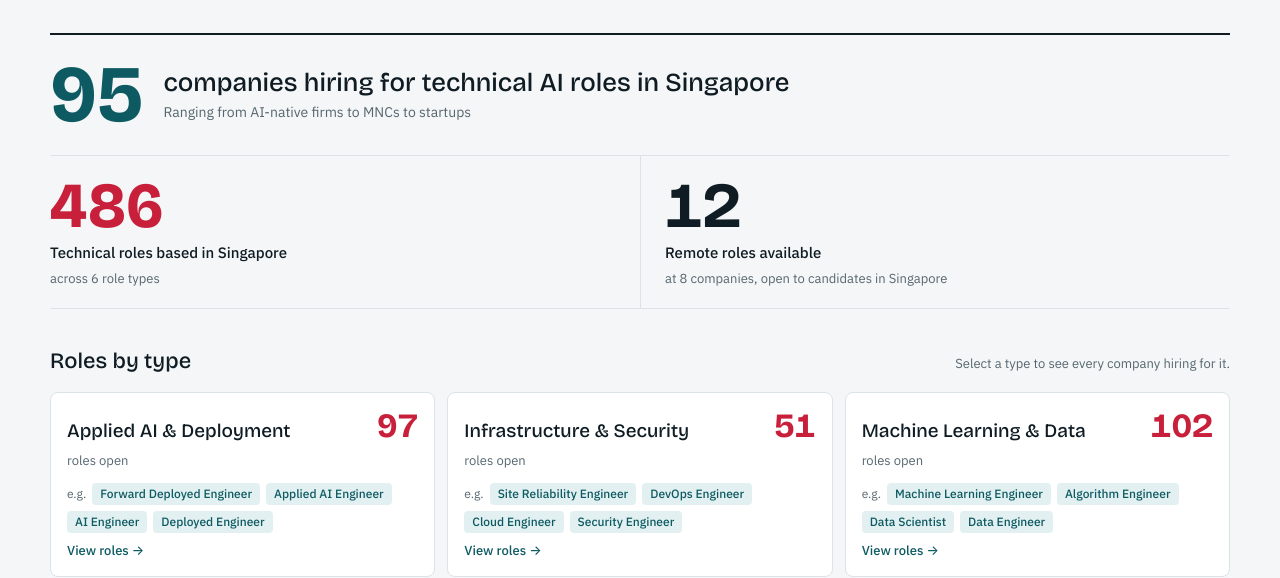
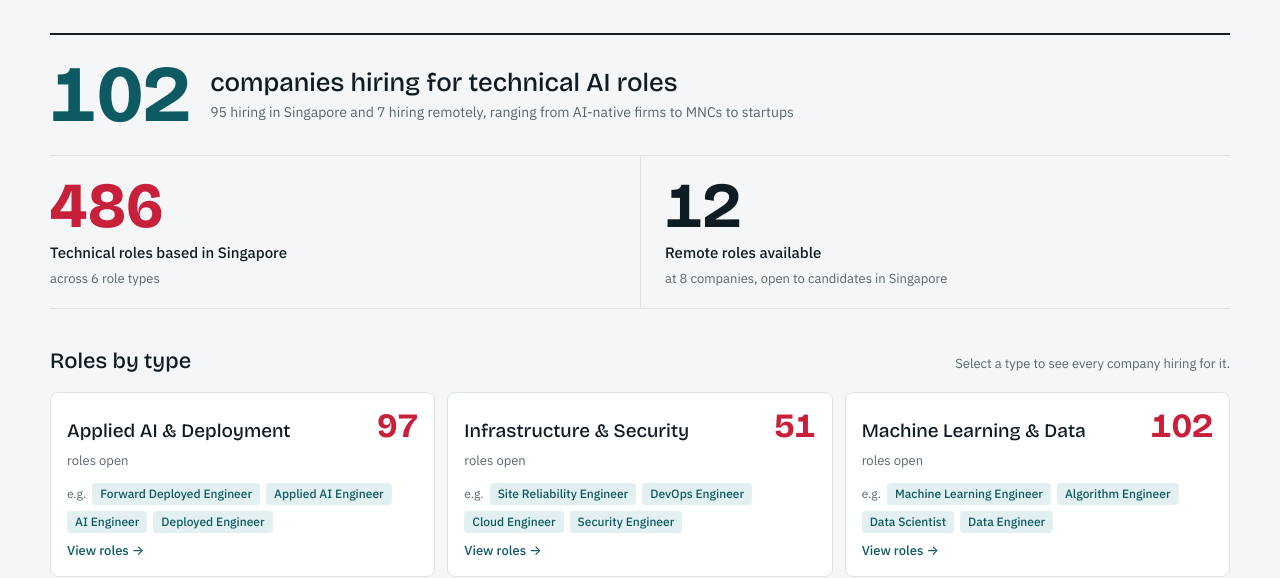
Before and after one commit to edb-disg/come-build-ai-in-singapore, a plain HTML site: page index.html in a window 1280 px wide. Shown: the part 253-831 px from the top of the page. Drawn offline with nearby package versions, Linux system fonts and the light colour scheme.

Commit message:
Headline counts all companies; description splits Singapore vs remote
Co-Authored-By: Claude Opus 5.5 <noreply@anthropic.com>
Claude-Session: https://claude.ai/code/session_0135gzikikeAFSm8po5Q231o

```diff
--- a/index.html
+++ b/index.html
@@ -168,7 +168,7 @@ footer p{margin:0}
     </header>
 
     <section class="summary" aria-label="Summary">
-      <div class="cobox"><span class="n" id="h-cos">0</span><div class="txt"><span class="l">companies hiring for technical AI roles in Singapore</span><span class="s">Ranging from AI-native firms to MNCs to startups</span></div></div>
+      <div class="cobox"><span class="n" id="h-cos">0</span><div class="txt"><span class="l">companies hiring for technical AI roles</span><span class="s" id="h-cos-sub">Ranging from AI-native firms to MNCs to startups</span></div></div>
       <div class="stats">
         <div class="stat"><span class="n" id="s-sg">0</span><span class="l">Technical roles based in Singapore</span><span class="s" id="s-sg-sub"></span></div>
         <div class="stat"><span class="n" id="s-remote">0</span><span class="l">Remote roles available</span><span class="s" id="s-remote-sub"></span></div>
@@ -238,7 +238,9 @@ footer p{margin:0}
   var sg=0, rem=0, sgCos={}, remCos={};
   C.forEach(function(c){c.roles.forEach(function(r){if(r.location==="Remote"){rem++;remCos[c.name]=1}else{sg++;sgCos[c.name]=1}})});
   var nsg=Object.keys(sgCos).length, nrem=Object.keys(remCos).length;
-  $("h-cos").textContent=nsg;
+  var nsgOnly=C.filter(function(c){return c.roles.some(function(r){return r.location!=="Remote"})}).length, nremOnly=C.length-nsgOnly;
+  $("h-cos").textContent=C.length;
+  $("h-cos-sub").textContent=nsgOnly+" hiring in Singapore and "+nremOnly+" hiring remotely, ranging from AI-native firms to MNCs to startups";
   $("s-sg").textContent=sg; $("s-remote").textContent=rem;
   $("s-sg-sub").textContent="across "+CATS.length+" role types";
   $("s-remote-sub").textContent="at "+nrem+" compan"+(nrem===1?"y":"ies")+", open to candidates in Singapore";
```
